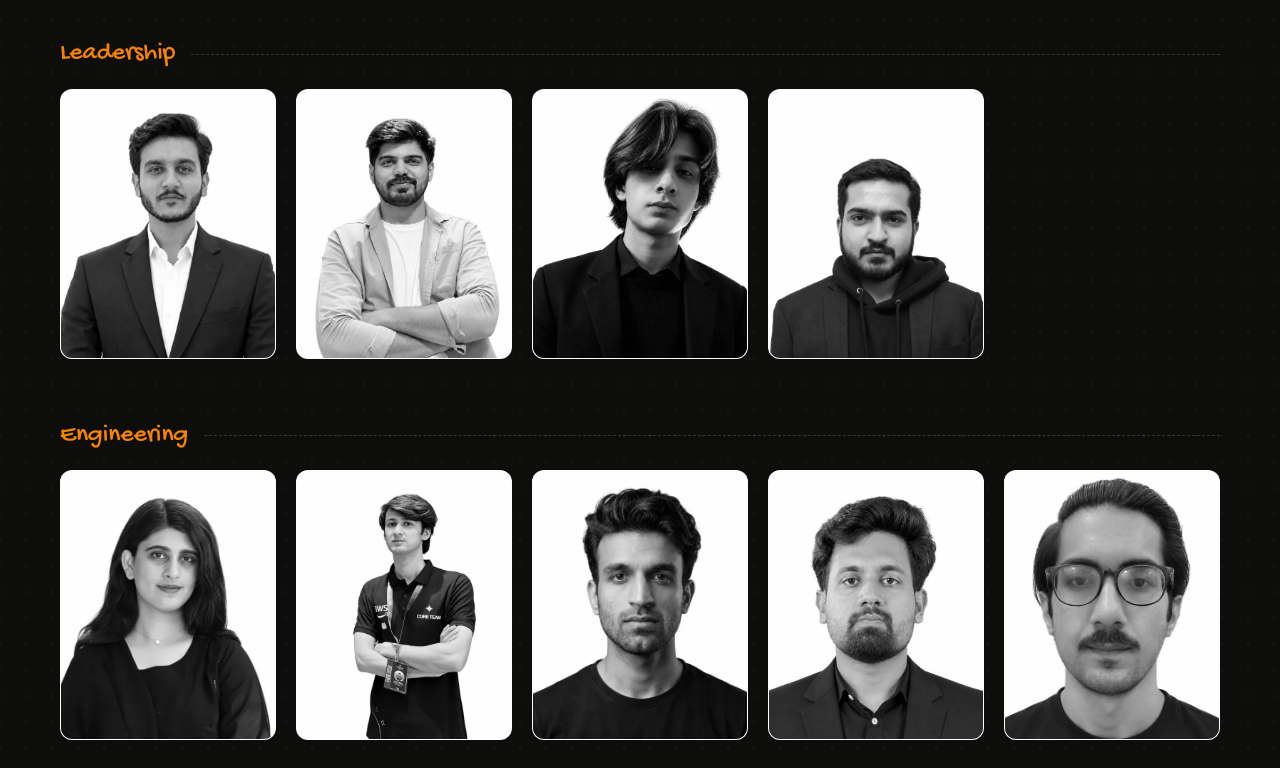
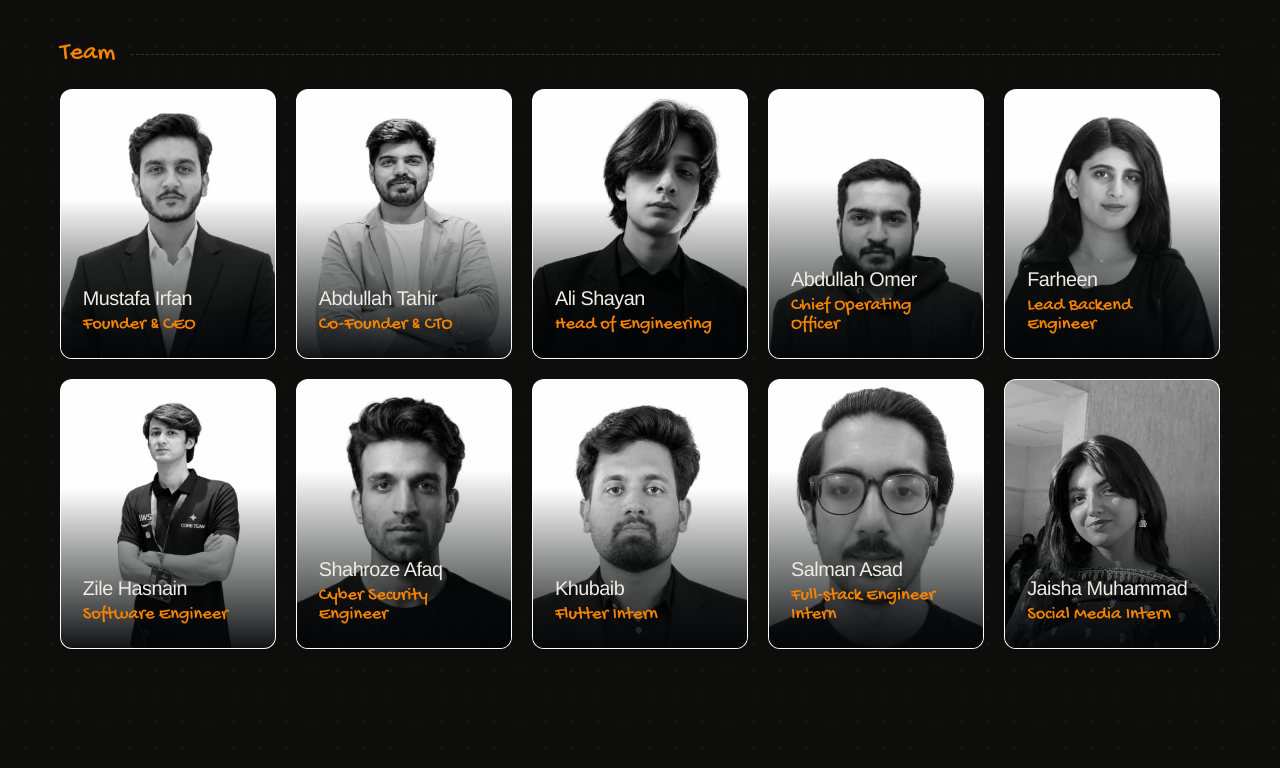
Before and after one commit to divlynxinc-sys/divlynx, a React (Vite) app: page / in a window 1280 px wide. Shown: the part 9652-10420 px from the top of the page. Built offline with nearby package versions, Linux system fonts and the light colour scheme; no server answers; a web font is replaced by a local one.

Commit message:
Team update

```diff
--- a/src/components/Team.jsx
+++ b/src/components/Team.jsx
@@ -1,4 +1,3 @@
-import { useState } from "react";
 import Scribble from "./Scribble";
 import "../css/team.css";
 
@@ -84,27 +83,20 @@ const ENGINEERING = [
     image: "/assets/team/salman-asad.webp",
     description: "Full-stack development, product interfaces and application engineering.",
   },
+  {
+    name: "Jaisha Muhammad",
+    role: "Social Media Intern",
+    image: "/assets/team/jaisha-muhammad.jpg",
+    description: "Social content, community communication and digital brand support.",
+  },
 ];
 
+const TEAM = [...EXECUTIVES, ...ENGINEERING];
+
 function Profile({ member, index = 0 }) {
-  const [expanded, setExpanded] = useState(false);
-
-  const toggleExpanded = () => setExpanded((current) => !current);
-
   return (
     <article
-      className={`team-card reveal${expanded ? " is-active" : ""}`}
-      tabIndex={0}
-      role="button"
-      aria-expanded={expanded}
-      aria-label={`${member.name}, ${member.role}. Tap to ${expanded ? "hide" : "show"} details.`}
-      onClick={toggleExpanded}
-      onKeyDown={(event) => {
-        if (event.key === "Enter" || event.key === " ") {
-          event.preventDefault();
-          toggleExpanded();
-        }
-      }}
+      className="team-card reveal"
       style={{ "--reveal-delay": `${index * 80}ms` }}>
       <div className="team-card__portrait">
         <img className="team-card__image" src={member.image} alt={member.name} loading="lazy" decoding="async" />
@@ -134,16 +126,9 @@ export default function Team() {
         </header>
 
         <div className="team__group team__group--first">
-          <p className="team__group-label">Leadership</p>
-          <div className="team__grid team__grid--executives">
-            {EXECUTIVES.map((member, index) => <Profile key={member.name} member={member} index={index} />)}
-          </div>
-        </div>
-
-        <div className="team__group">
-          <p className="team__group-label">Engineering</p>
+          <p className="team__group-label">Team</p>
           <div className="team__grid team__grid--engineering">
-            {ENGINEERING.map((member, index) => <Profile key={member.name} member={member} index={index} />)}
+            {TEAM.map((member, index) => <Profile key={member.name} member={member} index={index} />)}
           </div>
         </div>
       </div>
--- a/src/css/team.css
+++ b/src/css/team.css
@@ -76,7 +76,6 @@
 .team-card {
   min-width: 0;
   outline: 0;
-  cursor: pointer;
 }
 
 .team-card__portrait {
@@ -103,13 +102,9 @@
   transition: filter .32s var(--ease), transform .55s var(--ease);
 }
 
-.team-card:hover .team-card__image,
-.team-card:focus-visible .team-card__image,
-.team-card.is-active .team-card__image { filter: grayscale(0); transform: scale(1.025); }
+.team-card:hover .team-card__image { filter: grayscale(0); transform: scale(1.025); }
 
-.team-card:hover .team-card__portrait,
-.team-card:focus-visible .team-card__portrait,
-.team-card.is-active .team-card__portrait {
+.team-card:hover .team-card__portrait {
   border-color: rgba(255, 154, 20, .7);
   transform: translateY(-4px);
 }
@@ -154,9 +149,7 @@
   transition: max-height .35s var(--ease), margin-top .35s var(--ease), opacity .25s var(--ease), transform .35s var(--ease);
 }
 
-.team-card:hover .team-card__description,
-.team-card:focus-visible .team-card__description,
-.team-card.is-active .team-card__description {
+.team-card:hover .team-card__description {
   max-height: 70px;
   margin-top: 12px;
   opacity: 1;
@@ -212,50 +205,6 @@
   .team-card__description { font-size: .78rem; line-height: 1.45; color: rgba(255,255,255,.9); text-shadow: 0 1px 5px rgba(0,0,0,.85); }
 }
 
-@media (hover: none) {
-  .team-card { cursor: pointer; }
-
-  .team-card__body {
-    opacity: 0;
-    transform: translateY(10px);
-    pointer-events: none;
-    transition: opacity .28s var(--ease), transform .35s var(--ease);
-  }
-
-  .team-card:not(.is-active) .team-card__image { filter: grayscale(1); }
-
-  .team-card:not(.is-active) .team-card__portrait {
-    border-color: var(--line);
-    transform: none;
-  }
-
-  .team-card:not(.is-active) .team-card__description {
-    max-height: 0;
-    margin-top: 0;
-    opacity: 0;
-    transform: translateY(8px);
-  }
-
-  .team-card.is-active .team-card__image { filter: grayscale(0); }
-
-  .team-card.is-active .team-card__portrait {
-    border-color: rgba(255, 154, 20, .7);
-  }
-
-  .team-card.is-active .team-card__body {
-    opacity: 1;
-    transform: translateY(0);
-    background: linear-gradient(180deg, transparent 0%, rgba(4,5,6,.7) 22%, rgba(4,5,6,.97) 50%, #040506 100%);
-  }
-
-  .team-card.is-active .team-card__description {
-    max-height: 110px;
-    margin-top: 10px;
-    opacity: 1;
-    transform: none;
-  }
-}
-
 @media (prefers-reduced-motion: reduce) {
   .team-strip__track { animation: none; }
   .team-card__portrait,
```
Also changed, not shown: public/assets/team/Social-media-manager-intern.jpg (added), public/assets/team/jaisha-muhammad.jpg (added).
